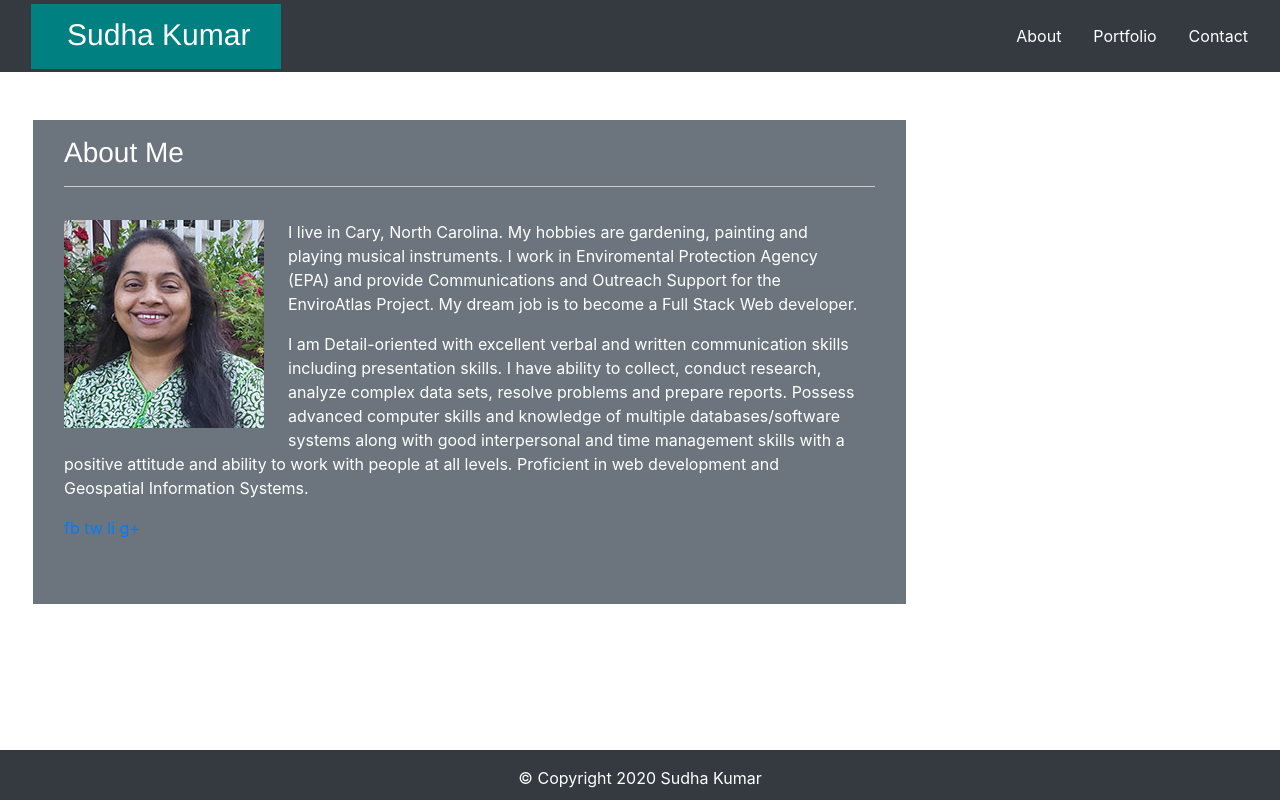
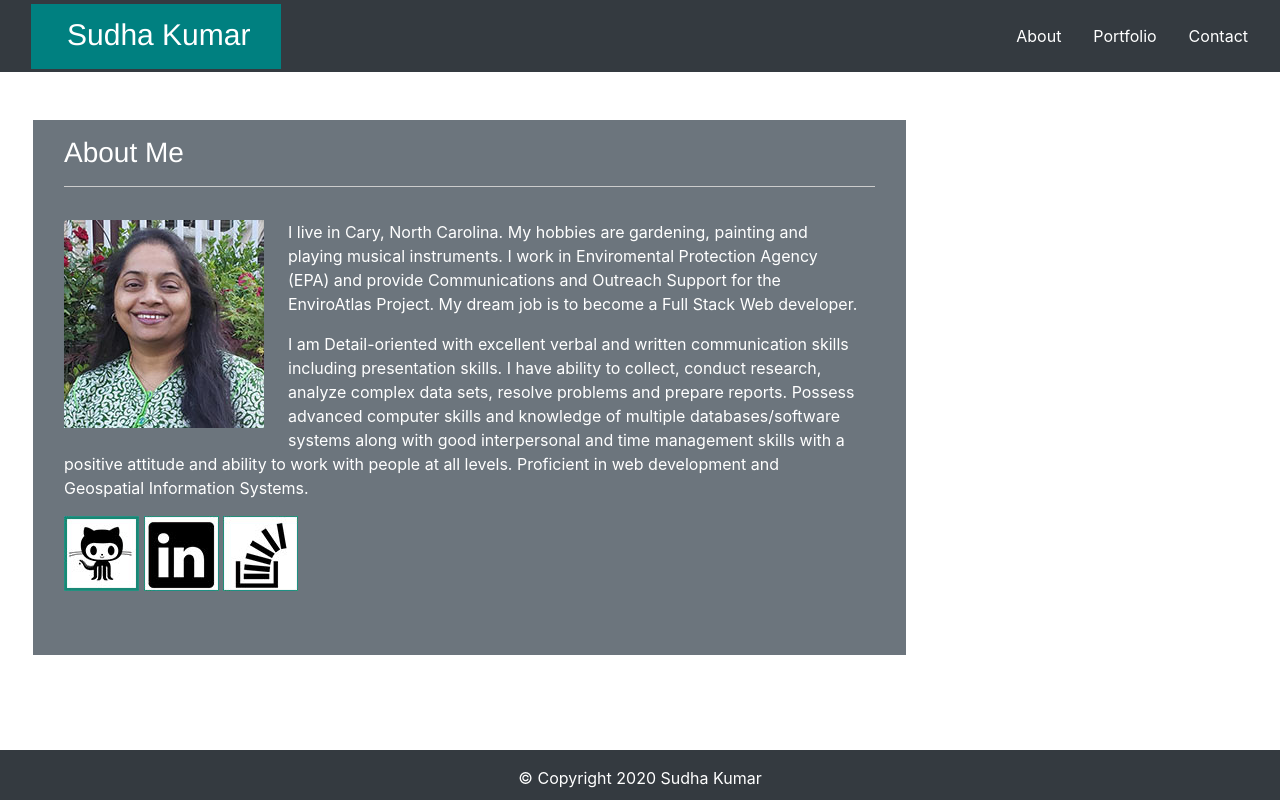
Before and after one commit to sskumar4/ResponsivePortfolio, a plain HTML site: page index.html in a window 1280 px wide. Drawn offline with nearby package versions, Linux system fonts and the light colour scheme.

Commit message:
Add social media links - first iteration

```diff
--- a/index.html
+++ b/index.html
@@ -68,12 +68,15 @@
                         computer skills and knowledge of multiple databases/software systems along with good interpersonal and time management skills with a positive attitude and ability to work with people at all levels. Proficient in web development
                         and Geospatial Information Systems.
                         <p></p>
-
+                        <!--
                         <a href="#"><i class="fa fa-facebook"></i>fb</a>
                         <a href="#"><i class="fa fa-twitter"></i>tw</a>
-                        <a href="#"><i class="fa fa-linkedin"></i>li</a>
-                        <a href="#"><i class="fa fa-google-plus">g+</i></a>
+                        <a href="#"><i class="fa fa-linkedin"></i><img src="assets/images/linkedin.jpg" class="social" alt="LinkedIn"></a>
+                        <a href="#"><i class="fa fa-google-plus">g+</i></a>  -->
 
+                        <img src="assets/images/github.jpg" class="social" alt="GitHub">
+                        <img src="assets/images/linkedin.jpg" class="social" alt="LinkedIn">
+                        <img src="assets/images/sflow.jpg" class="social" alt="StackOverFlow">
                     </p>
 
 
```
Also changed, not shown: assets/images/11-linkedin-256.png (added), assets/images/github.jpg (added), assets/images/github.png (added), assets/images/linkedin.jpg (added), assets/images/sflow.jpg (added), assets/images/stackoverflow.png (added).
